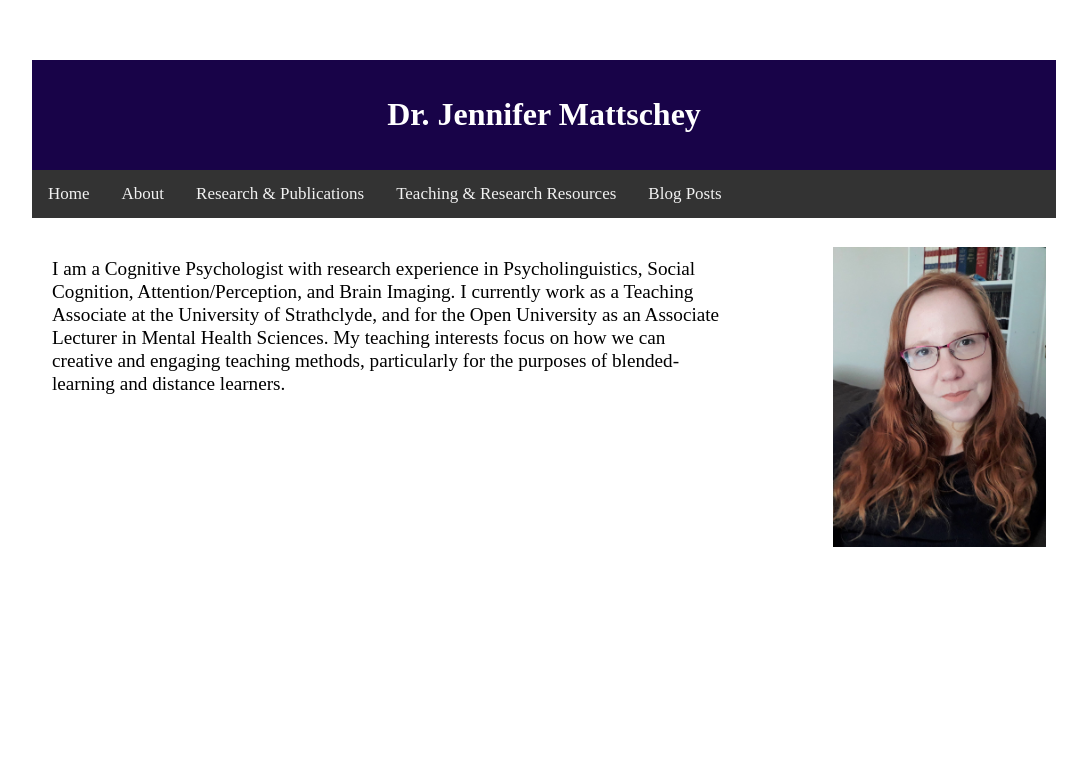
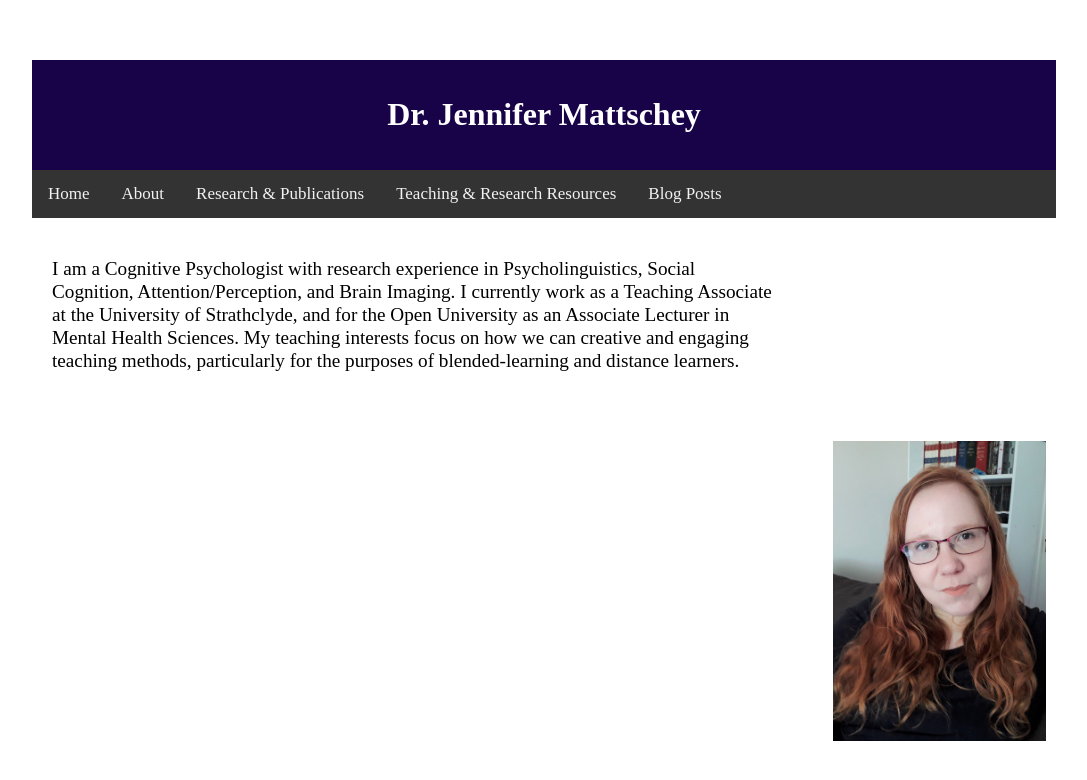
Before and after one commit to jmattschey/jmattschey.github.io, a Jekyll site: the page built from about.html, in a window 1280 px wide. Shown: the top 780 px of the page, without its empty margins (96-1183 px from the left). Built offline with Jekyll 4.4.1, drawn with Linux system fonts in a browser that asks for light colours.

Commit message:
Update about.html

```diff
--- a/about.html
+++ b/about.html
@@ -2,7 +2,7 @@
 layout: default
 title: Jennifer Mattschey
 ---
-<div class="content2">
+<div class="content1">
     <p>I am a Cognitive Psychologist with research experience in Psycholinguistics,
 	Social Cognition, Attention/Perception, and Brain Imaging. I currently
 	work as a Teaching Associate at the University of Strathclyde, and for the Open University
```
